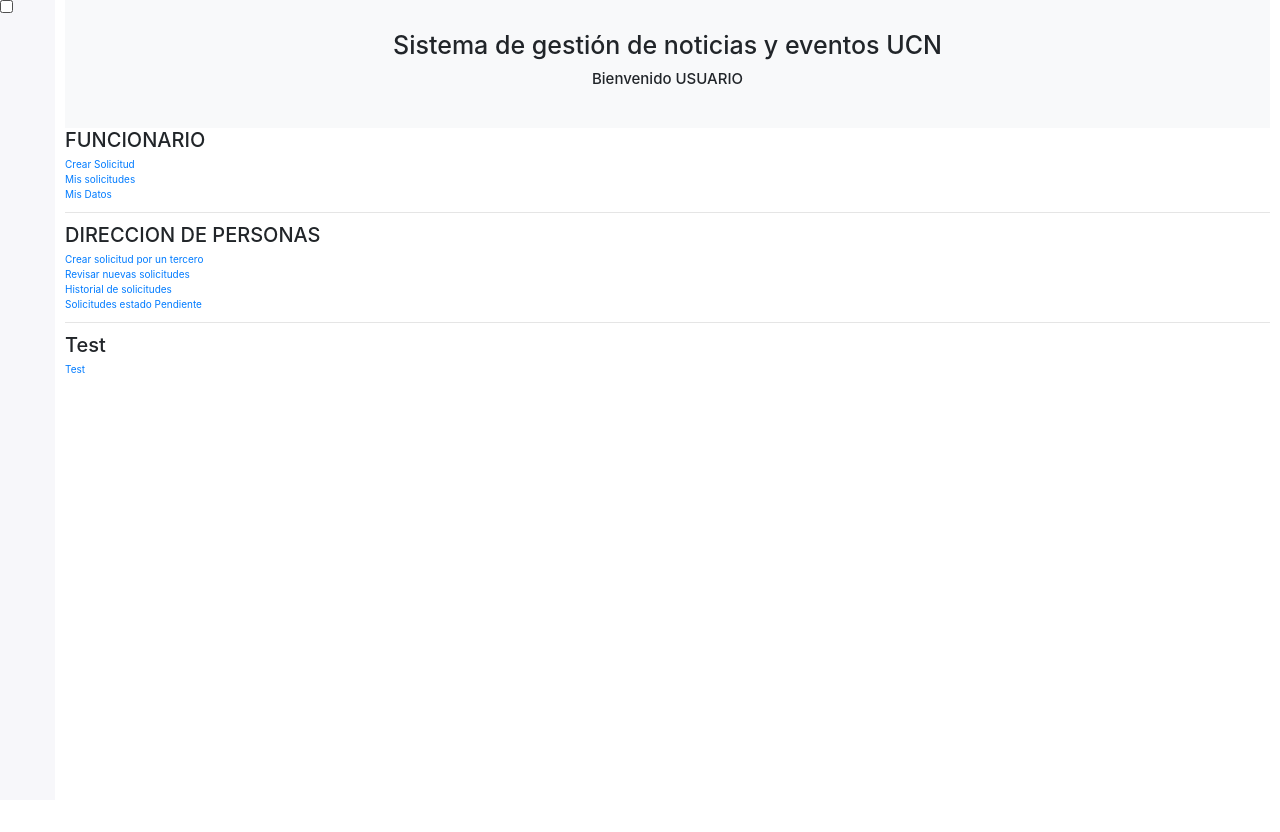
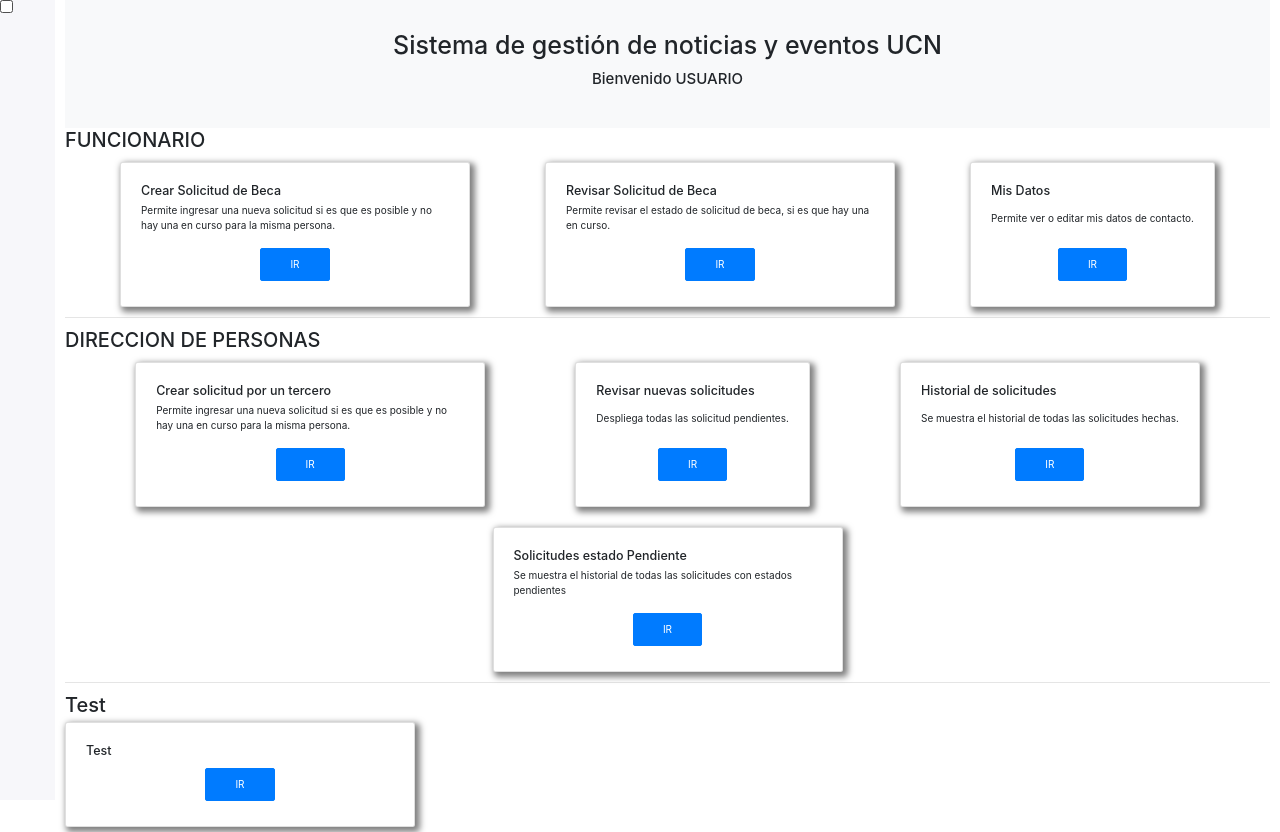
Before and after one commit to MilzCode/fron-bhf, a Next.js app: page /panel in a window 1280 px wide. Before the commit the page ends 800 px from the top, so only its background shows below. Built offline with nearby package versions, Linux system fonts and the light colour scheme.

Commit message:
fix: fix

```diff
--- a/pages/_app.tsx
+++ b/pages/_app.tsx
@@ -4,6 +4,8 @@
 import SideNavBHF from "../components/layout/SideNavBHF";
 import { useRouter } from "next/router";
 import { AuthProvider } from "../context/AuthConext";
+// import "../styles/globals.less"; //importamos css globales y rsuite.
+import "../styles/login/login.scss";
 
 function MyApp({ Component, pageProps }: AppProps) {
   const router = useRouter();
--- a/pages/panel.tsx
+++ b/pages/panel.tsx
@@ -11,38 +11,59 @@
       </div>
       <>
         <h2>FUNCIONARIO</h2>
-        <div>
-          <Link href="/crear-solicitud">Crear Solicitud</Link>
+        <div className="cards">
+          <div className="card">
+            <h5>Crear Solicitud de Beca</h5>
+            <p className="card__text">Permite ingresar una nueva solicitud  si es que es posible y no hay una en curso para la misma persona.</p>
+            <Link href="/crear-solicitud"><a className="button__funcionalidades">IR</a></Link>
+          </div>
+          <div className="card">
+            <h5>Revisar Solicitud de Beca</h5>
+            <p className="card__text">Permite revisar el estado de solicitud de beca, si es que hay una en curso.</p>
+            <Link href="/mis-solicitudes"><a className="button__funcionalidades">IR</a></Link>
+          </div>
+          <div className="card">
+            <h5>Mis Datos</h5>
+            <p className="card__text">Permite ver o editar mis datos de contacto.</p>
+            <Link href="/mis-datos"><a className="button__funcionalidades">IR</a></Link>
+          </div>
         </div>
-        <div>
-          <Link href="/mis-solicitudes">Mis solicitudes</Link>
-        </div>
-        <div>
-          <Link href="/mis-datos">Mis Datos</Link>
-        </div>
+
+
         <hr />
         <h2>DIRECCION DE PERSONAS</h2>
-        <div>
-          <Link href="/crear-solicitud-dpe">
-            Crear solicitud por un tercero
-          </Link>
+        <div className="cards">
+          <div className="card">
+            <h5>Crear solicitud por un tercero</h5>
+            <p>Permite ingresar una nueva solicitud  si es que es posible y no hay una en curso para la misma persona.</p>
+            <Link href="/crear-solicitud-dpe"><a className="button__funcionalidades">IR</a></Link>
+          </div>
+          <div className="card">
+            <h5>Revisar nuevas solicitudes</h5>
+            <p>Despliega todas las solicitud pendientes.</p>
+            <Link href="/nuevas-solicitudes"><a className="button__funcionalidades">IR</a></Link>
+          </div>
+          <div className="card">
+            <h5>Historial de solicitudes</h5>
+            <p>Se muestra el historial de todas las solicitudes hechas.</p>
+            <Link href="/historial-solicitudes"><a className="button__funcionalidades">IR</a></Link>
+          </div>
+          <div className="card">
+            <h5>Solicitudes estado Pendiente</h5>
+            <p>Se muestra el historial de todas las solicitudes con estados pendientes</p>
+            <Link href="/solicitudes-pendientes"><a className="button__funcionalidades">IR</a></Link>
+          </div>
         </div>
-        <div>
-          <Link href="/nuevas-solicitudes">Revisar nuevas solicitudes</Link>
-        </div>
-        <div>
-          <Link href="/historial-solicitudes">Historial de solicitudes</Link>
-        </div>
-        <div>
-          <Link href="/solicitudes-pendientes">
-            Solicitudes estado Pendiente
-          </Link>
-        </div>
+
         <hr />
         <h2>Test</h2>
-        <div>
-          <Link href="/test">Test</Link>
+        <div className="cards__test">
+          <div className="card">
+            <h5>Test</h5>
+            <Link href="/test"><a className="button__funcionalidades">IR</a></Link>
+          </div>
         </div>
+
       </>
     </>
   );
--- a/styles/custom.scss
+++ b/styles/custom.scss
@@ -25,3 +25,6 @@
 
 //configs
 @import "./configs.scss";
+
+//login
+@import "./login/login.scss"
--- a/styles/general/mis-datos.scss
+++ b/styles/general/mis-datos.scss
@@ -15,3 +15,45 @@
       }
     }
   }
+
+  .cards{
+    margin-top: 10px;
+    display: flex;
+    justify-content: space-evenly;
+    gap:20px;
+    flex-wrap: wrap;
+    &__test{
+      justify-content: start;
+      margin-bottom: 5px;
+      flex-wrap: nowrap;
+    }
+  }
+  .card{
+    max-width: 350px;
+    min-width: 275px;
+    padding: 20px 20px;
+    border: 1px solid grey;
+    border-radius: 6px;
+    box-shadow: 3px 3px 6px 2px rgba(0,0,0,.5);
+
+    display: flex;
+    flex-direction: column;
+    justify-content: space-between;
+
+  }
+
+  .card__text{
+    display: flex;
+    align-items: flex-start;
+  }
+  .button__funcionalidades{
+
+    margin: 5px auto;
+    padding:8px 29px;
+    border: 1px solid #007BFF;
+    background-color: #007BFF;
+    color: #fff;
+    text-decoration: none;
+    border-radius: 2px;
+
+  }
--- /dev/null
+++ b/styles/login/login.scss
@@ -0,0 +1,112 @@
+
+.login {
+    &__content {
+      background-color: white;
+      border-radius: 3rem;
+      border: 10px solid #647692;
+      margin: auto;
+      width: 50%;
+      min-width: 470px;
+      padding: 50px 0;
+      margin-top: 100px;
+      position: relative;
+      box-shadow: 0 0 10px rgba(0, 0, 0, 0.5);
+    }
+    @media (max-width: 767px) {
+      &__content {
+        width: 100%;
+      }
+    }
+    .login__imagenes {
+      display: flex;
+      flex-direction: row;
+      justify-content: space-around;
+      align-items: center;
+      padding: 0 8rem;
+    }
+
+    &__input {
+      margin: 10px auto;
+      position: relative;
+      display: flex;
+      align-items: center;
+      justify-content: center;
+      width: 80%;
+    }
+
+    &__input > input {
+      margin: 5px;
+      width: 100%;
+      font-size: 25px;
+      border: 4px solid grey;
+      border-radius: 50px;
+      outline: none;
+      padding-left: 40px;
+      display: block;
+    }
+    &__input > label {
+      position: absolute;
+      left: 15px;
+      top: 0;
+      font-size: 25px;
+      color: grey;
+      height: 100%;
+      display: flex;
+      align-items: center;
+      justify-content: center;
+    }
+
+    &__button {
+      margin: 10px auto;
+      width: 50%;
+      height: 50px;
+      background-color: #7d9cc0;
+      border-radius: 50px;
+      color: black;
+      font-size: 30px;
+      font-weight: bold;
+      padding: 10px;
+      border: 1px solid grey;
+      cursor: pointer;
+      text-align: center;
+      display: flex;
+      align-items: center;
+      justify-content: center;
+      &:hover {
+        opacity: 0.95;
+      }
+      &:active {
+        border: 0;
+      }
+    }
+
+    &__button__google {
+      margin: 10px auto;
+      width: 50%;
+      height: 50px;
+      color: black;
+      font-size: 30px;
+      font-weight: bold;
+      cursor: pointer;
+      text-align: center;
+      display: flex;
+      align-items: center;
+      justify-content: center;
+      &:hover {
+        opacity: 0.95;
+      }
+      &:active {
+        border: 0;
+      }
+    }
+
+    &__footer {
+      margin-top: 25px;
+      text-align: center;
+    }
+    &__error {
+      color: red;
+      font-size: 25px;
+      text-align: center;
+    }
+  }
--- a/tsconfig.json
+++ b/tsconfig.json
@@ -13,7 +13,6 @@
     "resolveJsonModule": true,
     "isolatedModules": true,
     "jsx": "preserve",
-    "types": ["gapi", "gapi.auth2"]
   },
   "include": ["next-env.d.ts", "**/*.ts", "**/*.tsx"],
   "exclude": ["node_modules"]
```
Also changed, not shown: hooks/useEnviarSolicitudFuncionario.tsx (added, +55 -0 lines), hooks/useValidation.tsx (+15 -0 lines), pages/crear-solicitud.tsx (+61 -28 lines), validations/validarCrearSolicitud.js (+18 -22 lines).
